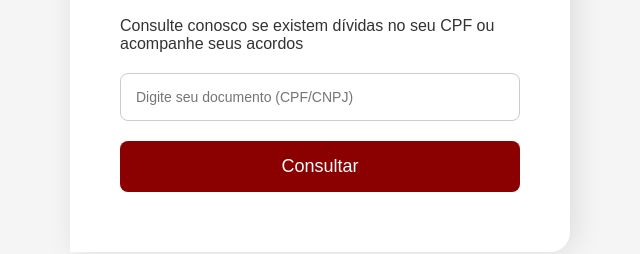
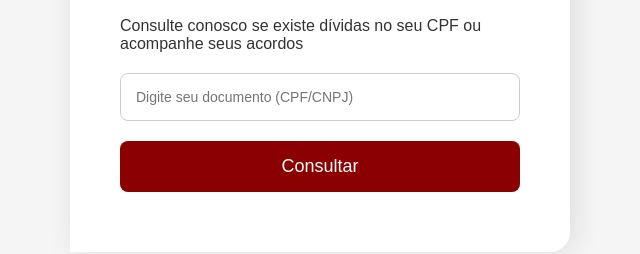
Before and after one commit to maxmilvendas/site-alemao, a plain HTML site: page index.html in a window 1280 px wide. Shown: the part 422-676 px from the top of the page, 615-1255 px from the left. Drawn offline with Linux system fonts and the light colour scheme.

Commit message:
Update index.html

```diff
--- a/index.html
+++ b/index.html
@@ -317,7 +317,7 @@
             <div class="container-form">
                 <h1>Negocie suas dívidas e mude o rumo da sua vida agora mesmo!</h1>
                 <form id="consultaForm">
-                    <p>Consulte conosco se existem dívidas no seu CPF ou acompanhe seus acordos</p>
+                    <p>Consulte conosco se existe dívidas no seu CPF ou acompanhe seus acordos</p>
                     <input type="text" id="documento" placeholder="Digite seu documento (CPF/CNPJ)" required>
                     <button type="submit">Consultar</button>
                 </form>
```
